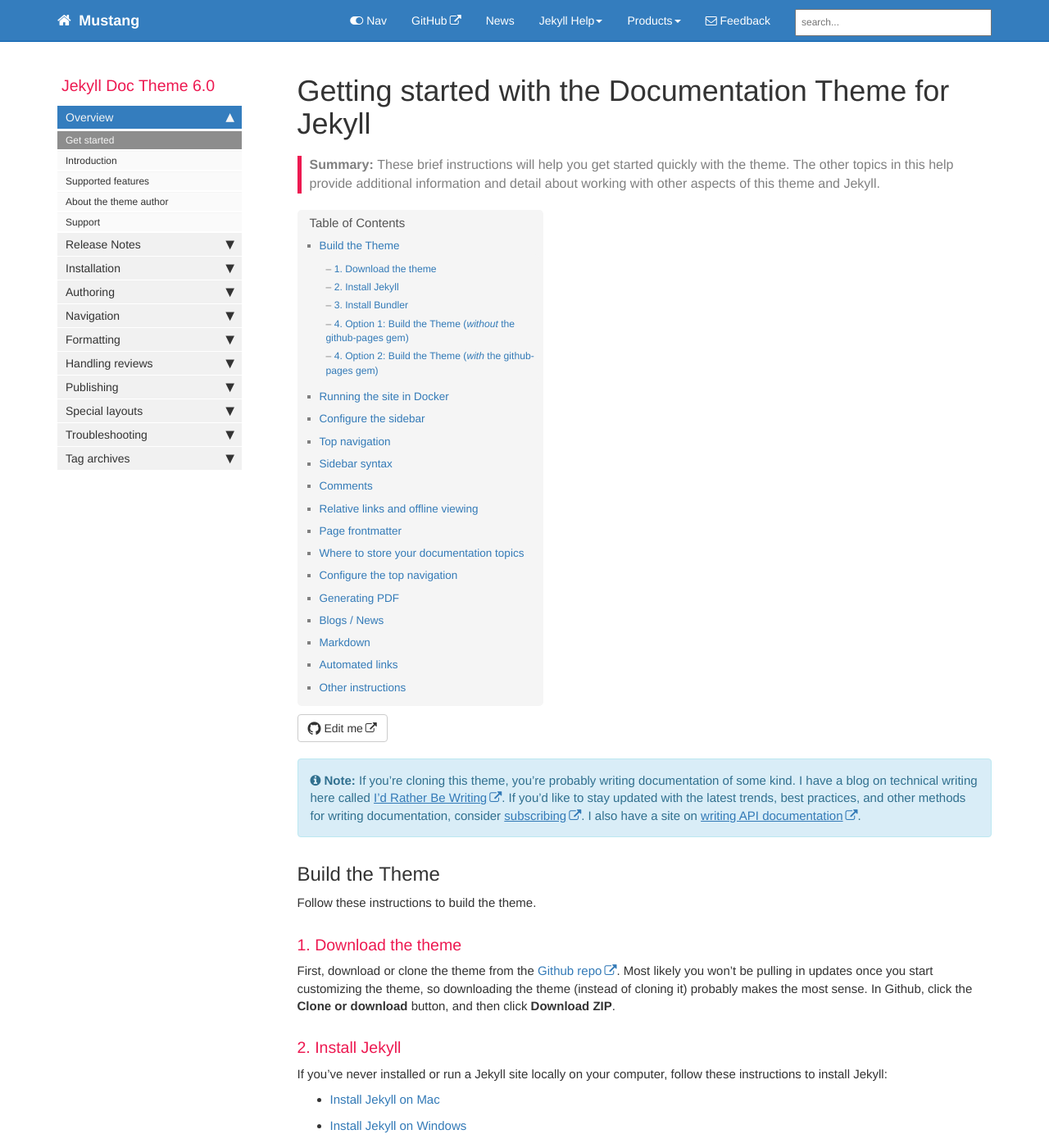
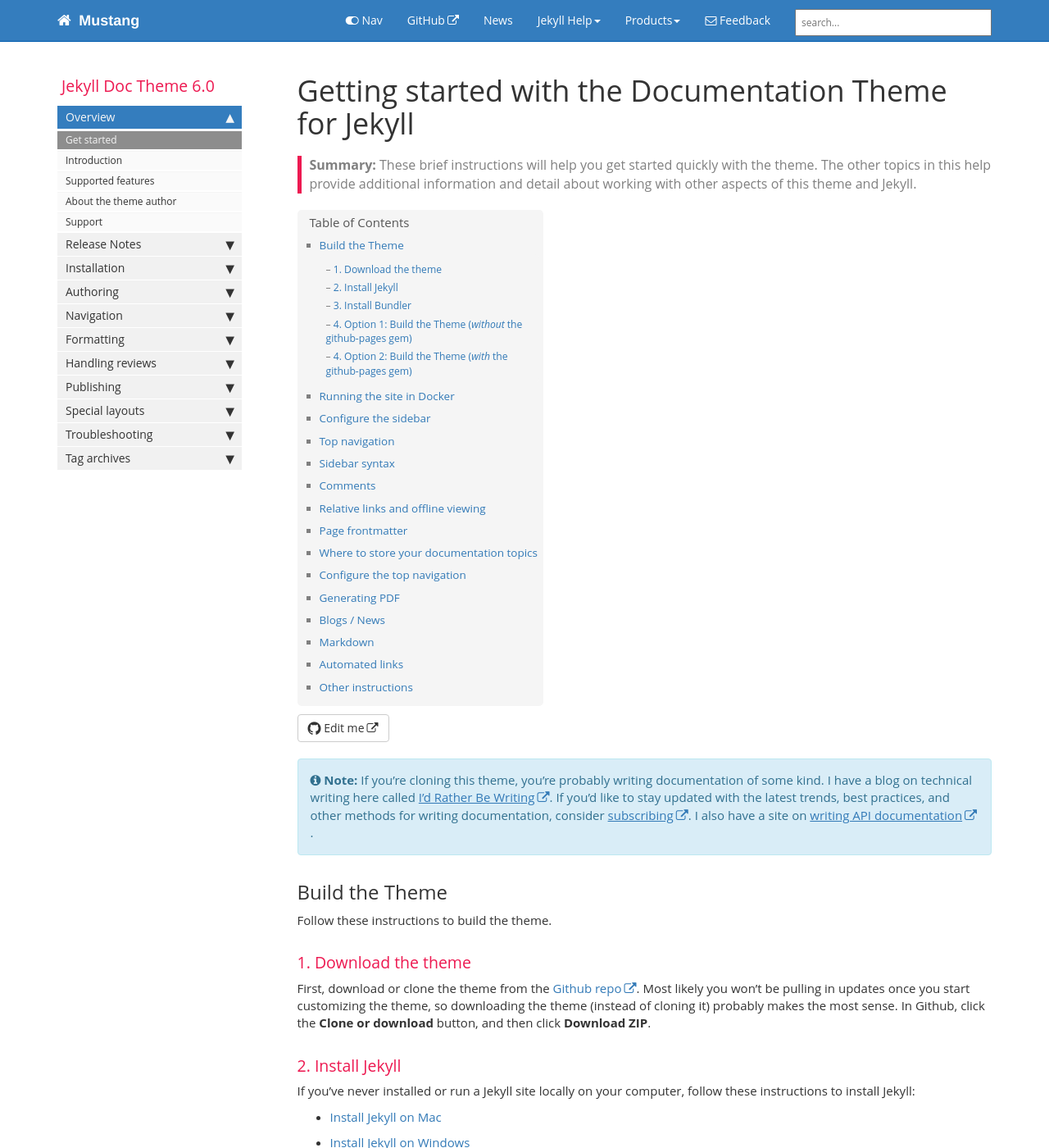
Before and after one commit to rumbu13/mustangdoc, a Jekyll site: the page built from index.md, in a window 1280 px wide and 1400 px high. Shown: the whole window at 82% size. Built offline with Jekyll 4.4.1, drawn with Linux system fonts in a browser that asks for light colours; comment, search, counter and statistics services are not loaded.

Commit message:
Update customstyles.css

```diff
--- a/css/customstyles.css
+++ b/css/customstyles.css
@@ -1,5 +1,6 @@
 body {
     font-size:15px;
+    font-family: "Open Sans", "Helvetica Neue", Helvetica, Arial, sans-serif;
 }
 
 .bs-callout {
```
